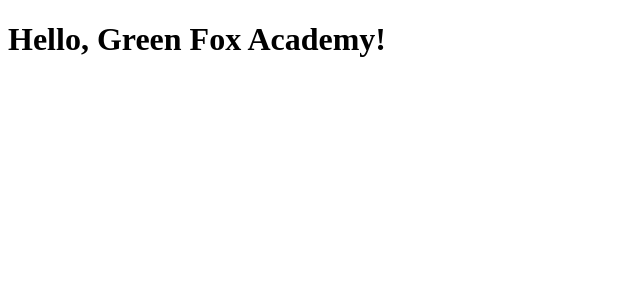
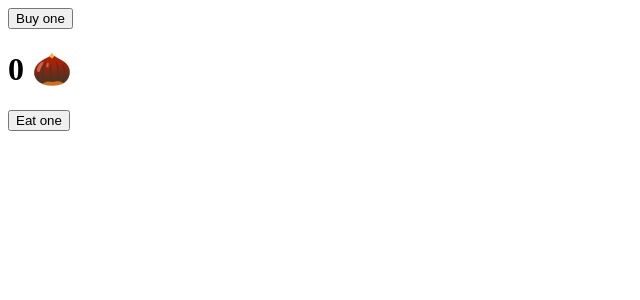
Before and after one commit to morvaygergo/React-0th-week, a React app: page / in a window 1280 px wide. Shown: the top 300 px of the page, without its empty margins (0-640 px from the left). Built offline with nearby package versions, Linux system fonts and the light colour scheme; the HTML template or start-up script is replaced by a standard one.

Commit message:
fix: counter

```diff
--- a/src/app.js
+++ b/components/App.js
@@ -1,6 +1,6 @@
 import React, { Component } from "react";
-import button from "../components/button";
-import display from "../components/display";
+import Button from "./Button";
+import Display from "./Display";
 
 class App extends Component {
   state = {
@@ -8,12 +8,12 @@
   };
 
   incrementCounter = () => {
-    const { counter } = this.state;
+    let { counter } = this.state;
     this.setState({ counter: ++counter });
   };
 
   decreaseCounter = () => {
-    const { counter } = this.state;
+    let { counter } = this.state;
     if (counter > 0) {
       this.setState({ counter: --counter });
     }
@@ -30,7 +30,7 @@
   }
 
   render() {
-    const { counter } = this.state;
+    let { counter } = this.state;
     return (
       <div>
         <Button clicked={this.incrementCounter} value="Buy one" />
--- a/components/button.js
+++ b/components/Button.js
@@ -1,11 +1,11 @@
 import React from 'react';
 import PropTypes from 'prop-types';
 
-const button = ({ clicked, value}) => <button onClick={clicked}>{value}</button>;
+const Button = ({ clicked, value}) => <button onClick={clicked}>{value}</button>;
 
-button.propTypes = {
+Button.propTypes = {
   clicked: PropTypes.func.isRequired,
   value: PropTypes.string.isRequired
 }
 
-export default button;
+export default Button;
--- a/components/display.js
+++ b/components/Display.js
@@ -1,10 +1,10 @@
 import React from 'react';
 import PropTypes from 'prop-types';
 
-const display = ({children}) => children;
+const Display = ({children}) => children;
 
-display.propTypes = {
+Display.propTypes = {
   children: PropTypes.element.isRequired
 }
 
-export default display;
+export default Display;
--- a/src/index.js
+++ b/src/index.js
@@ -1,7 +1,7 @@
 import React from 'react';
 import ReactDOM from 'react-dom';
+import App from '../components/App';
 
 ReactDOM.render(
-  <h1>Hello, Green Fox Academy!</h1>,
-  document.getElementById('root'),
+  <App />, document.getElementById('root'),
 );
```
Also changed, not shown: .babelrc, 1 other file (tests, documents, lock files or other folders).
